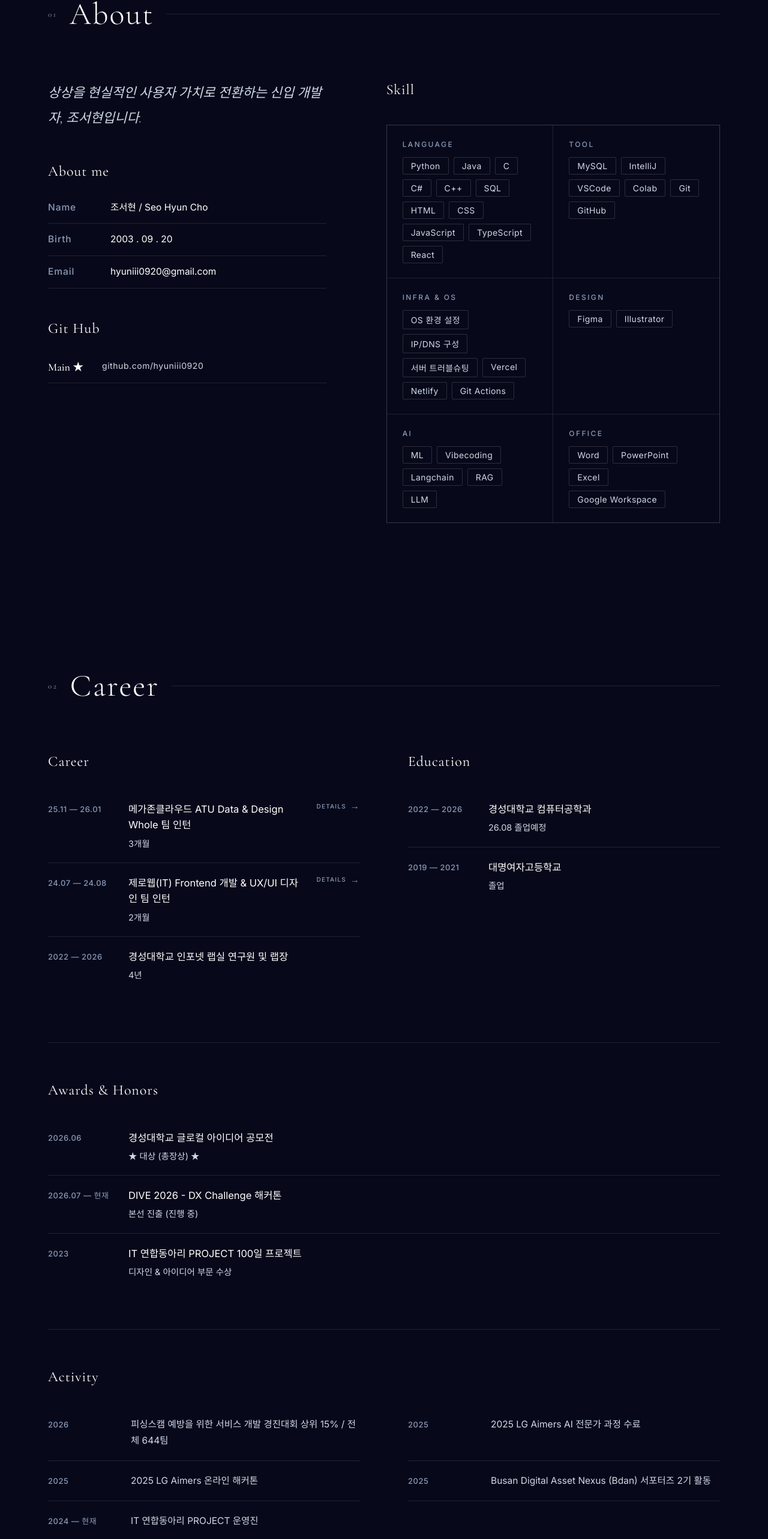
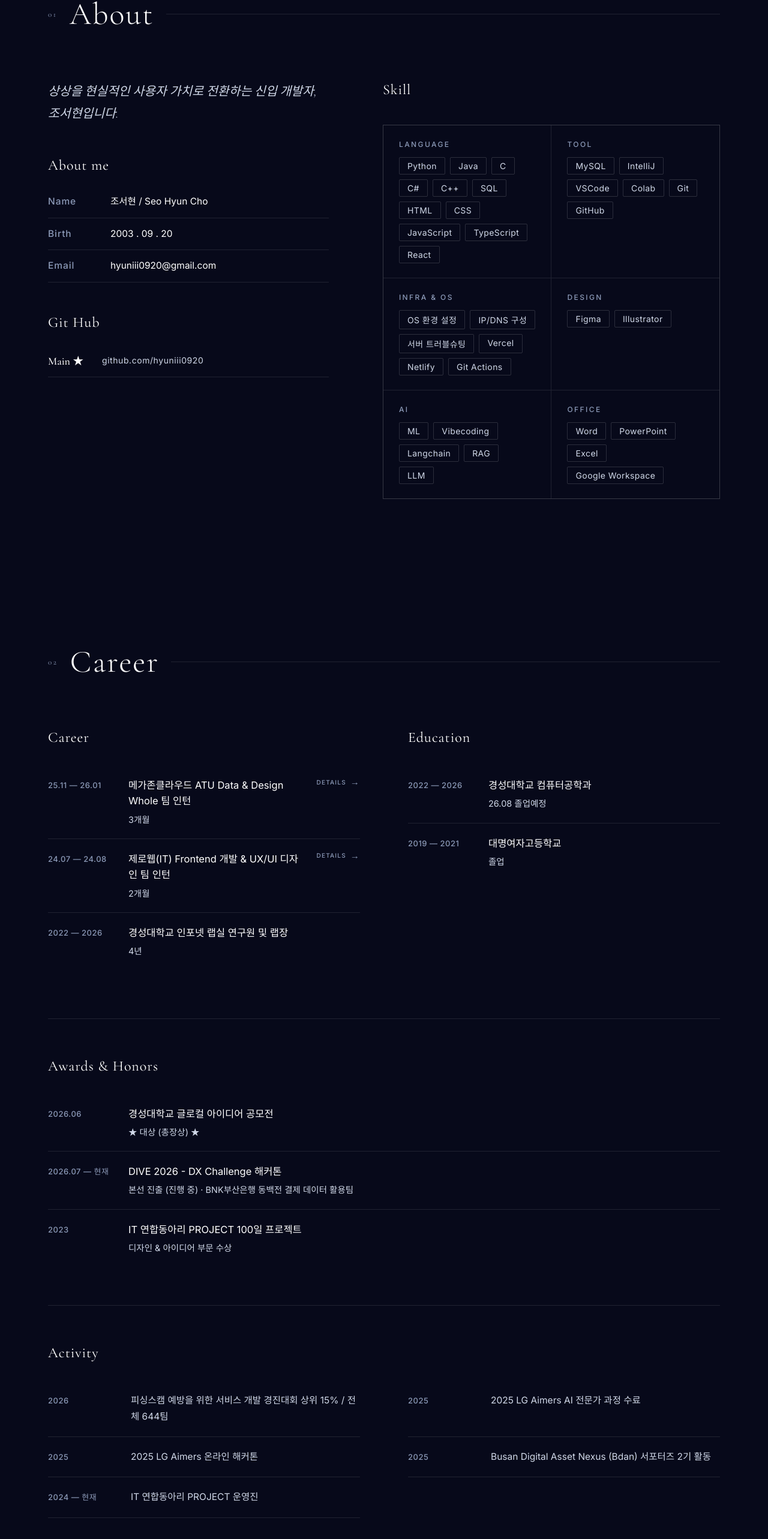
Before and after one commit to hyuniii0920/_hyuni_s2, a React (Vite) app: page / in a window 1280 px wide. Shown: the part 928-3494 px from the top of the page at 60% size. Built offline with nearby package versions, Linux system fonts and the light colour scheme.

Commit message:
Refine portfolio contact cues

```diff
--- a/src/components/About.module.css
+++ b/src/components/About.module.css
@@ -36,7 +36,7 @@
 .grid {
   display: grid;
   grid-template-columns: 1fr 1.2fr;
-  gap: 100px;
+  gap: clamp(64px, 7vw, 100px);
   align-items: start;
 }
 
@@ -49,11 +49,13 @@
 
 .tagline {
   font-family: var(--font-serif);
-  font-size: 22px;
+  font-size: clamp(20px, 1.6vw, 22px);
   font-weight: 400;
   font-style: italic;
-  line-height: 1.9;
+  line-height: 1.8;
   color: var(--text-secondary);
+  word-break: keep-all;
+  overflow-wrap: normal;
 }
 
 .blockTitle {
--- a/src/components/Career.jsx
+++ b/src/components/Career.jsx
@@ -91,7 +91,7 @@ const education = [
 
 const awards = [
   { date: '2026.06', title: '경성대학교 글로컬 아이디어 공모전', sub: '★ 대상 (총장상) ★' },
-  { date: '2026.07 — 현재', title: 'DIVE 2026 - DX Challenge 해커톤', sub: '본선 진출 (진행 중)' },
+  { date: '2026.07 — 현재', title: 'DIVE 2026 - DX Challenge 해커톤', sub: '본선 진출 (진행 중) · BNK부산은행 동백전 결제 데이터 활용팀' },
   { date: '2023', title: 'IT 연합동아리 PROJECT 100일 프로젝트', sub: '디자인 & 아이디어 부문 수상' },
 ];
 
--- a/src/components/Projects.jsx
+++ b/src/components/Projects.jsx
@@ -622,6 +622,7 @@ export default function Projects({ onSelectProject }) {
                   )}
                 </>
               )}
+              <span className={styles.featuredDetailLink}>Details <b>→</b></span>
             </div>
           </button>
         ))}
--- a/src/components/Projects.module.css
+++ b/src/components/Projects.module.css
@@ -200,6 +200,30 @@
   color: var(--text-secondary);
   white-space: nowrap;
   flex-shrink: 0;
+}
+
+.featuredDetailLink {
+  display: inline-flex;
+  align-items: center;
+  gap: 8px;
+  margin-top: 20px;
+  font-size: 11px;
+  font-weight: 500;
+  letter-spacing: 0.14em;
+  text-transform: uppercase;
+  color: var(--text-muted);
+  transition: color 0.25s, gap 0.25s;
+}
+
+.featuredDetailLink b {
+  font-size: 16px;
+  font-weight: 400;
+  line-height: 1;
+}
+
+.featuredCard:hover .featuredDetailLink {
+  gap: 12px;
+  color: var(--text-primary);
 }
 
 /* Modal */
```
